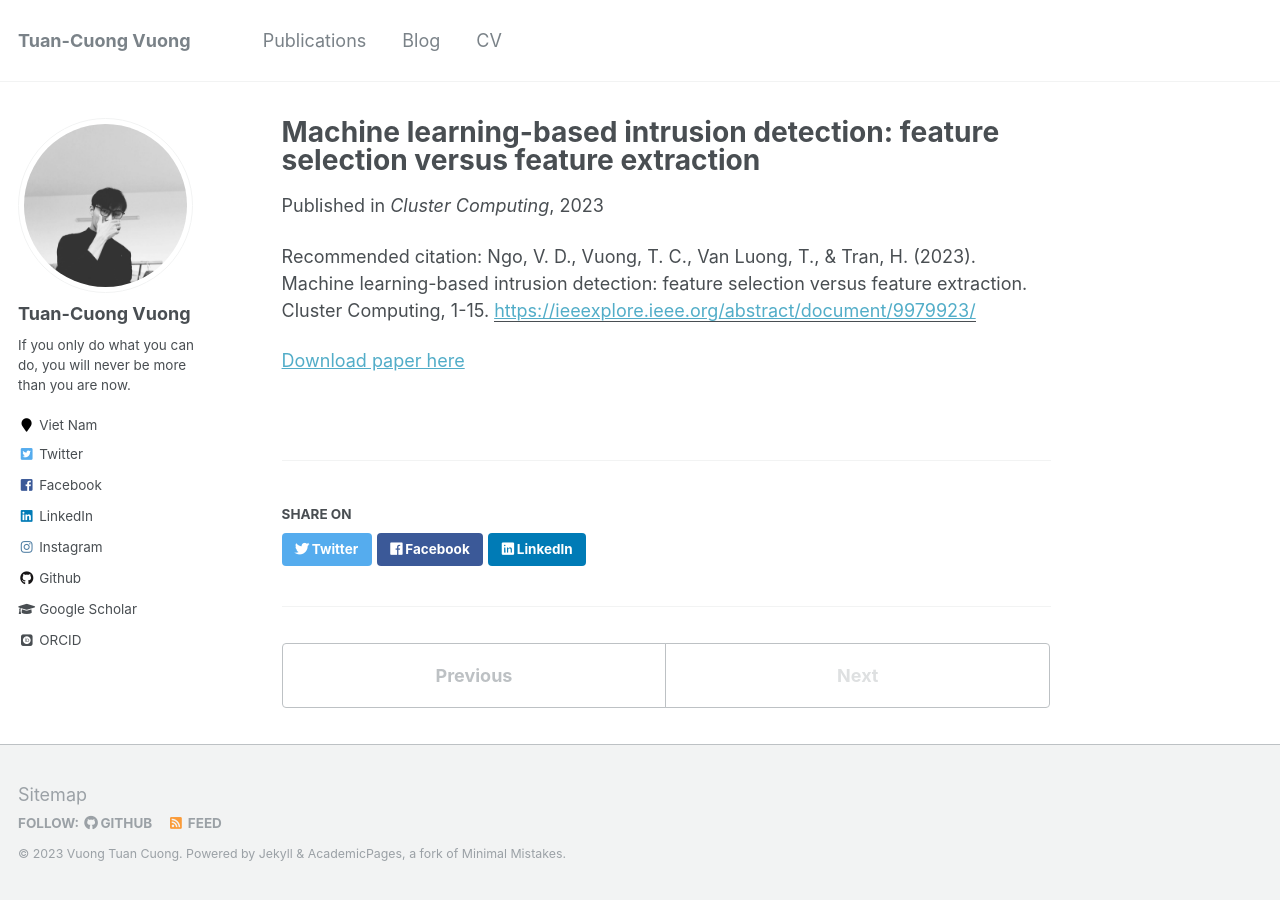
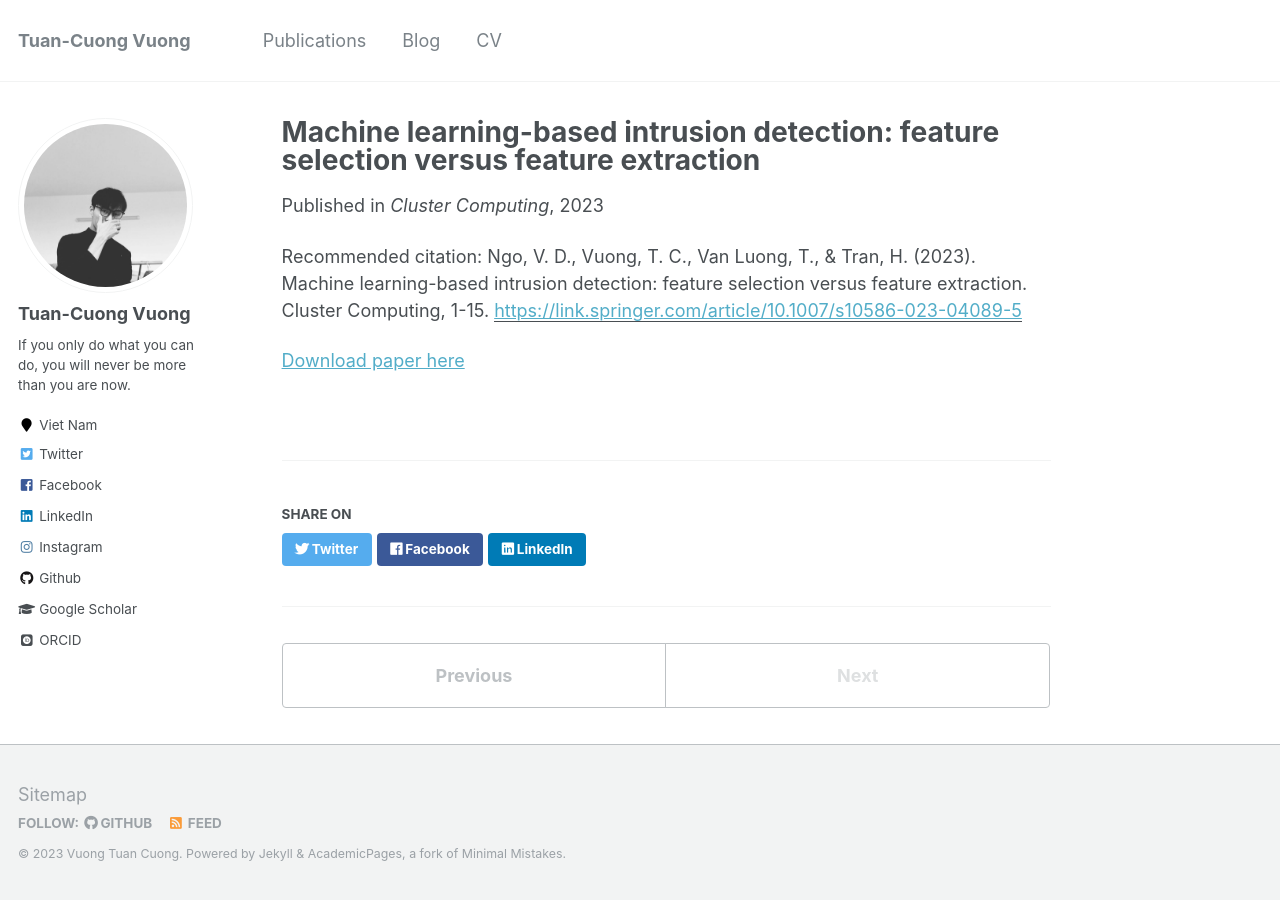
Before and after one commit to cngvng/cngvng.github.io, a Jekyll site: the page built from _publications/2023-07-05-journal-Cluster-Computing.md, in a window 1280 px wide. Built offline with Jekyll 4.4.1, drawn with Linux system fonts in a browser that asks for light colours; some web fonts are replaced; some of the changed lines change nothing that is shown.

Commit message:
update code

```diff
--- a/_publications/2023-07-05-journal-Cluster-Computing.md
+++ b/_publications/2023-07-05-journal-Cluster-Computing.md
@@ -5,7 +5,7 @@ permalink: /publication/2023-07-05-journal-Cluster-Computing
 excerpt: 'This paper made by Tuan-Cuong Vuong.'
 date: 2023-07-05
 venue: 'Cluster Computing'
-paperurl: 'https://ieeexplore.ieee.org/abstract/document/9979923/'
+paperurl: 'https://link.springer.com/article/10.1007/s10586-023-04089-5'
 citation: 'Ngo, V. D., Vuong, T. C., Van Luong, T., & Tran, H. (2023). Machine learning-based intrusion detection: feature selection versus feature extraction. Cluster Computing, 1-15.'
 ---
 
```
